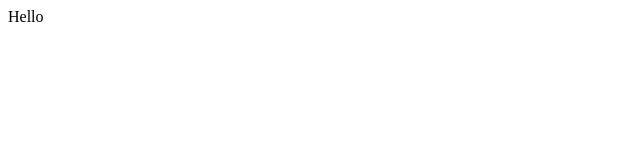
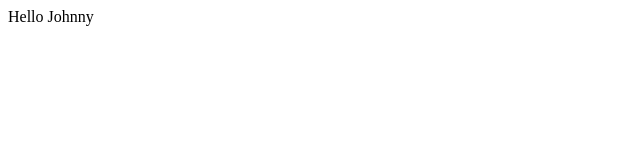
Before and after one commit to newjohnny7ho22/newjohnny7ho22.github.io, a plain HTML site: page index.html in a window 1280 px wide. Shown: the full height of the page, 0-640 px from the left. Drawn offline with Linux system fonts and the light colour scheme.

Commit message:
新增名字

```diff
--- a/index.html
+++ b/index.html
@@ -3,5 +3,6 @@
 <head>
 <title>我的第一個網頁</title>
 </head>
-<body>Hello</body>
+<body>Hello Johnny</body>
+
 </html>
```
